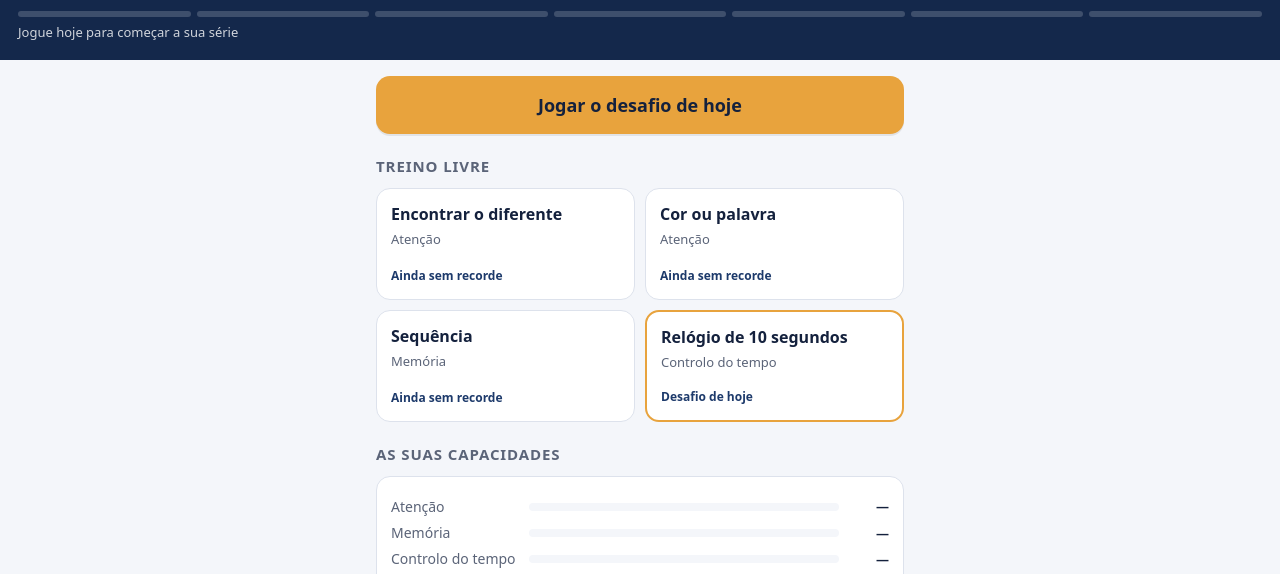
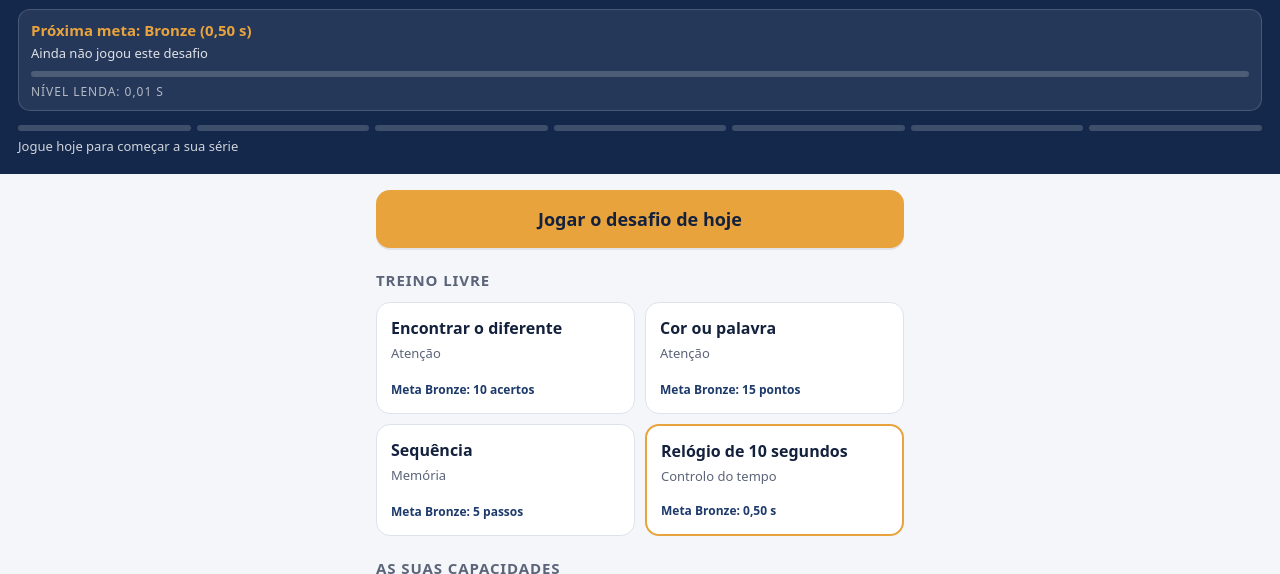
Before and after one commit to cursoplataforma16-rgb/Placurso, a plain HTML site: page curso-app/desafio.html in a window 1280 px wide. Shown: the part 146-720 px from the top of the page. Drawn offline with Linux system fonts and the light colour scheme.

Commit message:
Desafio do dia: metas de motivação por jogo (Bronze a Lenda)
Cada jogo tem 5 degraus; o topo mostra a próxima meta, quanto falta e o
nível Lenda; os cartões mostram o grau alcançado e a próxima meta; o
resultado anuncia a subida de nível e a barra até ao degrau seguinte.

Co-Authored-By: Claude Opus 5.5 <noreply@anthropic.com>
Claude-Session: https://claude.ai/code/session_01H3yKaUfCStoB2bhvgXK25h

```diff
--- a/curso-app/desafio.html
+++ b/curso-app/desafio.html
@@ -26,6 +26,15 @@ a{color:var(--azul2)}
 .dia small{opacity:.75;font-size:13px;text-transform:uppercase;letter-spacing:.08em}
 .dia h1{margin:4px 0 2px;font-size:26px;line-height:1.15}
 .dia p{margin:0;opacity:.85;font-size:15px}
+.meta{margin-top:12px;background:rgba(255,255,255,.08);border:1px solid rgba(255,255,255,.16);border-radius:12px;padding:10px 12px}
+.meta b{display:block;font-size:15px;color:var(--real)}
+.meta span{display:block;font-size:13px;opacity:.85;margin-top:2px}
+.meta small{display:block;font-size:12px;opacity:.65;margin-top:6px}
+.mb{height:6px;background:rgba(255,255,255,.18);border-radius:3px;margin-top:8px;overflow:hidden}
+.mb i{display:block;height:100%;background:var(--real);border-radius:3px}
+.grau{display:inline-block;align-self:flex-start;font-size:11px;font-weight:700;padding:2px 8px;border-radius:999px;background:var(--claro);color:var(--azul2);margin-top:2px}
+.res .prox{margin-top:12px;text-align:left;background:var(--claro);border-radius:10px;padding:10px 12px;font-size:14px}
+.res .prox .mb{background:var(--linha)}
 .serie{display:flex;gap:6px;margin-top:14px}
 .serie i{flex:1;height:6px;border-radius:3px;background:rgba(255,255,255,.18)}
 .serie i.f{background:var(--real)}
@@ -110,6 +119,7 @@ main{max-width:560px;margin:0 auto;padding:16px 16px 96px}
     <small id="diaData"></small>
     <h1 id="diaTitulo">Desafio do dia</h1>
     <p id="diaDesc"></p>
+    <div class="meta" id="diaMeta"></div>
   </div>
   <div class="serie" id="serie"></div>
   <div class="serie-txt" id="serieTxt"></div>
@@ -174,6 +184,15 @@ var JOGOS = [
   { id:'relogio', nome:'Relógio de 10 segundos', fam:'rapidez', desc:'Pare o cronómetro nos 10,00 s. Os números desaparecem aos 3 s.', unidade:'s de diferença', maior:false }
 ];
 var FAMILIAS = { atencao:'Atenção', memoria:'Memória', rapidez:'Controlo do tempo' };
+/* Metas: escada de 5 degraus por jogo. Efeito de proximidade da meta: mostra-se sempre o PRÓXIMO degrau e quanto falta. */
+var GRAUS = ['Bronze','Prata','Ouro','Mestre','Lenda'];
+var METAS = { relogio:[500,200,100,30,10], diferente:[10,18,25,32,40], stroop:[15,25,32,40,48], sequencia:[5,7,9,11,14] };
+function grau(j, v){ var m = METAS[j.id], g = -1; if(v == null) return -1; for(var i = 0; i < m.length; i++){ if(j.maior ? v >= m[i] : v <= m[i]) g = i; } return g; }
+function proxima(j, v){ var g = grau(j, v), m = METAS[j.id]; if(g >= m.length - 1) return null; var alvo = m[g + 1];
+  var falta = v == null ? null : (j.maior ? alvo - v : v - alvo);
+  var ini = g < 0 ? (j.maior ? 0 : m[0] * 3) : m[g], pct = v == null ? 0 : Math.max(0, Math.min(100, Math.round(j.maior ? (v - ini) / (alvo - ini) * 100 : (ini - v) / (ini - alvo) * 100)));
+  return { nome: GRAUS[g + 1], alvo: alvo, falta: falta, pct: pct }; }
+function txtMeta(j, x){ return j.id === 'relogio' ? (x/1000).toFixed(2).replace('.', ',') + ' s' : x + ' ' + j.unidade; }
 function jogoDoDia(d){ return JOGOS[((diaNum(d || hojeStr()) % JOGOS.length) + JOGOS.length) % JOGOS.length]; }
 
 /* ---------- página inicial ---------- */
@@ -183,6 +202,10 @@ function desenharInicio(){
   document.getElementById('diaData').textContent = fmt;
   document.getElementById('diaTitulo').textContent = j.nome;
   document.getElementById('diaDesc').textContent = j.desc;
+  var recH = d.rec && d.rec[j.id], px = proxima(j, recH);
+  document.getElementById('diaMeta').innerHTML = px
+    ? '<b>Próxima meta: ' + px.nome + ' (' + txtMeta(j, px.alvo) + ')</b><span>' + (recH == null ? 'Ainda não jogou este desafio' : 'O seu recorde: ' + txtMeta(j, recH) + ' · faltam ' + txtMeta(j, Math.round(px.falta)) ) + '</span><div class="mb"><i style="width:' + px.pct + '%"></i></div><small>Nível Lenda: ' + txtMeta(j, METAS[j.id][4]) + '</small>'
+    : '<b>Nível Lenda alcançado</b><span>O seu recorde: ' + txtMeta(j, recH) + '. Consegue manter?</span>';
   var feito = d.feito && d.feito[hoje];
   document.getElementById('btnHoje').textContent = feito ? 'Jogar de novo (bater o recorde)' : 'Jogar o desafio de hoje';
   // série de 7 dias com 1 dia de tolerância por semana
@@ -193,7 +216,8 @@ function desenharInicio(){
   var g = '';
   JOGOS.forEach(function(x){
     var rec = d.rec && d.rec[x.id];
-    g += '<button class="cartao' + (x.id === j.id ? ' hoje' : '') + '" data-jogo="' + x.id + '"><b>' + x.nome + '</b><span>' + FAMILIAS[x.fam] + '</span><em>' + (rec != null ? 'Recorde: ' + mostrarValor(x, rec) : (x.id === j.id ? 'Desafio de hoje' : 'Ainda sem recorde')) + '</em></button>';
+    var gr = grau(x, rec), pxc = proxima(x, rec);
+    g += '<button class="cartao' + (x.id === j.id ? ' hoje' : '') + '" data-jogo="' + x.id + '"><b>' + x.nome + '</b><span>' + FAMILIAS[x.fam] + '</span>' + (gr >= 0 ? '<span class="grau">' + GRAUS[gr] + '</span>' : '') + '<em>' + (pxc ? 'Meta ' + pxc.nome + ': ' + txtMeta(x, pxc.alvo) : 'Nível Lenda') + '</em></button>';
   });
   document.getElementById('grelha').innerHTML = g;
   document.querySelectorAll('[data-jogo]').forEach(function(b){ b.addEventListener('click', function(){ abrir(b.dataset.jogo); }); });
@@ -356,8 +380,11 @@ function terminar(valor, qualidade){
     : novo ? 'Primeiro recorde registado. Amanhã há um desafio diferente.'
     : 'O seu recorde é ' + mostrarValor(j, antes) + '. Mais uma tentativa?';
   if(erasDoDia && primeiraHoje && s.n > 1) msg += ' Série: ' + s.n + ' dias seguidos.';
+  var gAntes = grau(j, antes), gAgora = grau(j, d.rec[j.id]), pxr = proxima(j, d.rec[j.id]);
+  var subiu = gAgora > gAntes ? '<div class="novo" style="margin-left:6px">Nível ' + GRAUS[gAgora] + '</div>' : '';
+  var proxHtml = pxr ? '<div class="prox"><b>Próxima meta: ' + pxr.nome + ' (' + txtMeta(j, pxr.alvo) + ')</b><br>Faltam ' + txtMeta(j, Math.round(pxr.falta)) + ' em relação ao seu recorde.<div class="mb"><i style="width:' + pxr.pct + '%"></i></div></div>' : '<div class="prox"><b>Nível Lenda.</b> Está no topo deste jogo.</div>';
   var pp = perfilPub(), verPub = !pp.plano_ativo && pp.faixa !== 'menor', adulto = pp.faixa === 'adulto';
-  var html = '<div class="res">' + (novo ? '<div class="novo">Recorde</div>' : '') + '<div class="n">' + (j.id === 'relogio' ? (valor/1000).toFixed(2).replace('.', ',') + ' s' : valor) + '</div><div class="r">' + (j.id === 'relogio' ? 'de diferença dos 10,00 s' : j.unidade) + ' · ' + j.nome + '</div><p class="msg">' + msg + '</p></div>'
+  var html = '<div class="res">' + (novo ? '<div class="novo">Recorde</div>' : '') + subiu + '<div class="n">' + (j.id === 'relogio' ? (valor/1000).toFixed(2).replace('.', ',') + ' s' : valor) + '</div><div class="r">' + (j.id === 'relogio' ? 'de diferença dos 10,00 s' : j.unidade) + ' · ' + j.nome + '</div><p class="msg">' + msg + '</p>' + proxHtml + '</div>'
     + '<div class="acoes"><button class="a1" id="rDeNovo">Jogar outra vez</button><button class="a2" id="rPartilhar">Desafiar um amigo</button><a class="a2" href="/cursos?aprender=1">Treinar a sério: aulas grátis</a><button class="a3" id="rSair">Voltar ao início</button></div>';
   if(verPub) html += '<div class="pub"><small>Publicidade</small><iframe data-aa="' + AADS_UNIT + '" src="https://acceptable.a-ads.com/' + AADS_UNIT + '/?size=Adaptive" title="Publicidade" loading="lazy" style="border:0;padding:0;width:100%;height:90px;overflow:hidden;display:block;margin:auto"></iframe></div>';
   if(adulto && !pp.plano_ativo) html += '<div class="parc"><small>Parceria</small><a href="' + BYBIT + '" target="_blank" rel="noopener sponsored">Abra a sua conta Visa em 7 minutos (Bybit)</a></div>';
```
